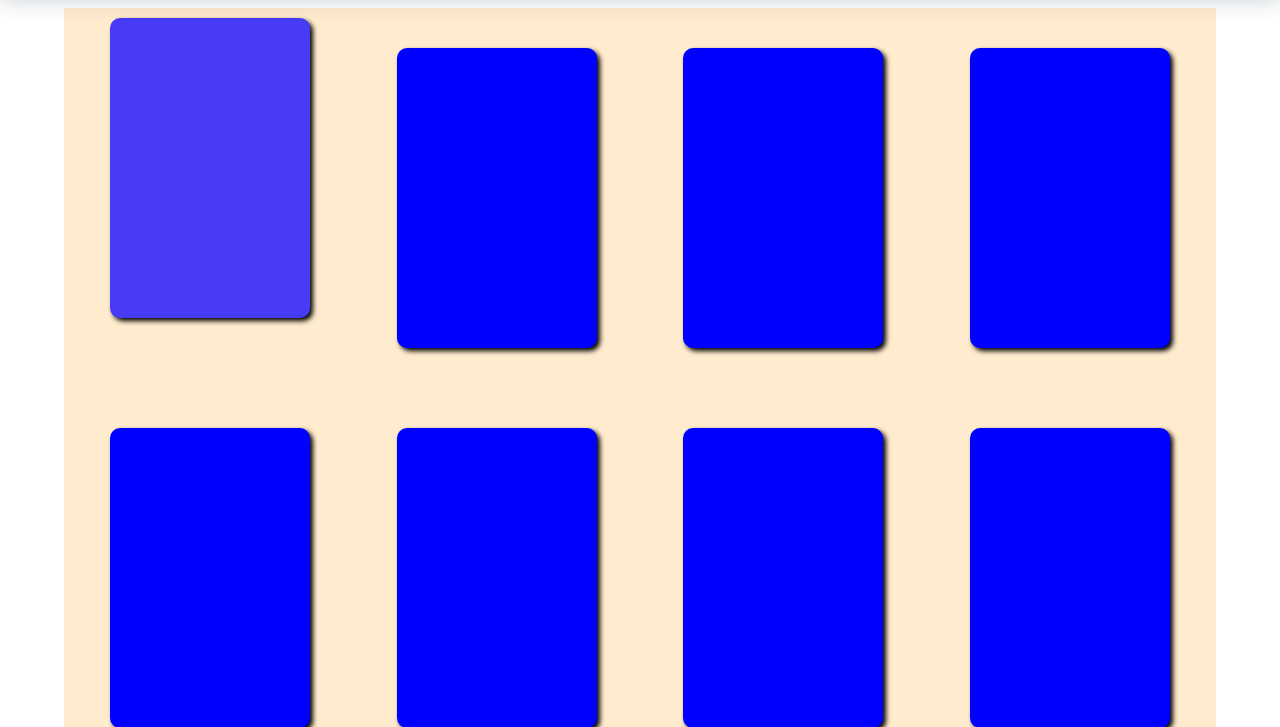
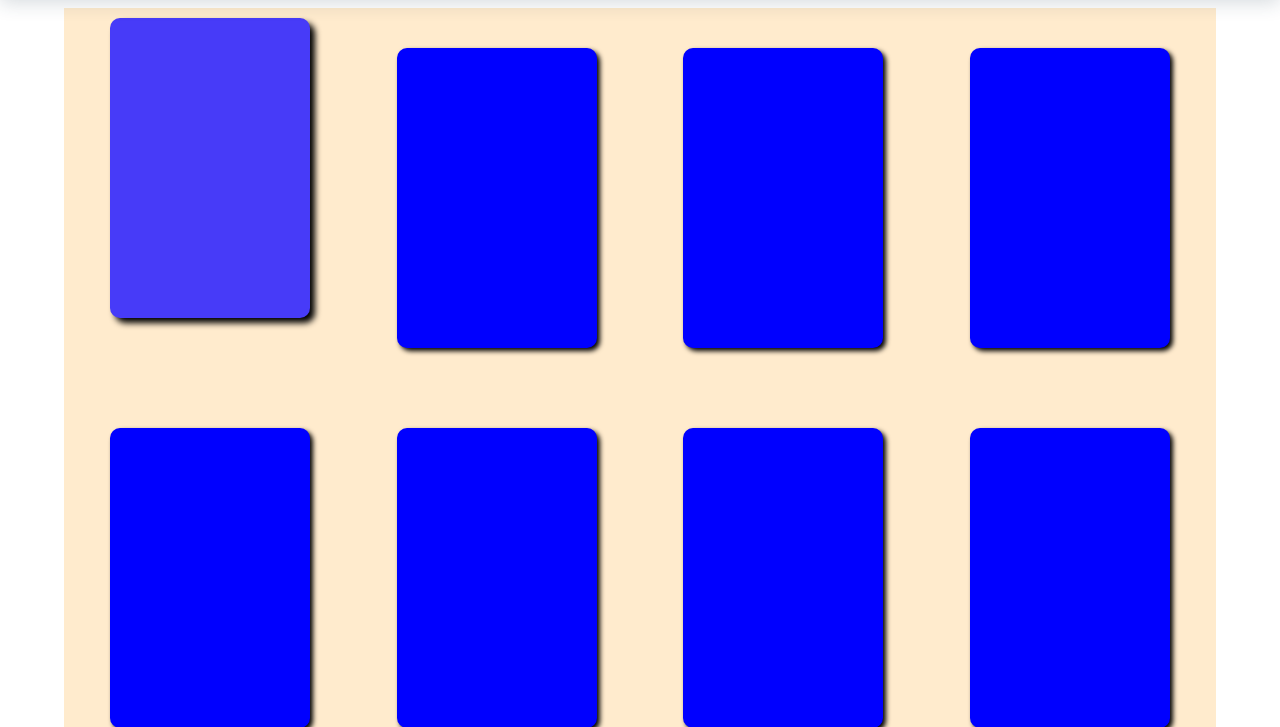
Before and after one commit to Polliakoff/COLRED, a Django app: page / in a window 1280 px wide, with the pointer over the restyled element. Shown: the part 50-777 px from the top of the page. Run offline with Django 4.2, Linux system fonts and the light colour scheme.

Commit message:
fix shadow

```diff
--- a/main/static/main/css/main_style.css
+++ b/main/static/main/css/main_style.css
@@ -98,6 +98,7 @@ main {
 .listing:hover {
   margin-top: 10px;
   background-color: rgb(71, 59, 248);
+  box-shadow: 5px 5px 6px black;
 }
 
 .addnew {
```
